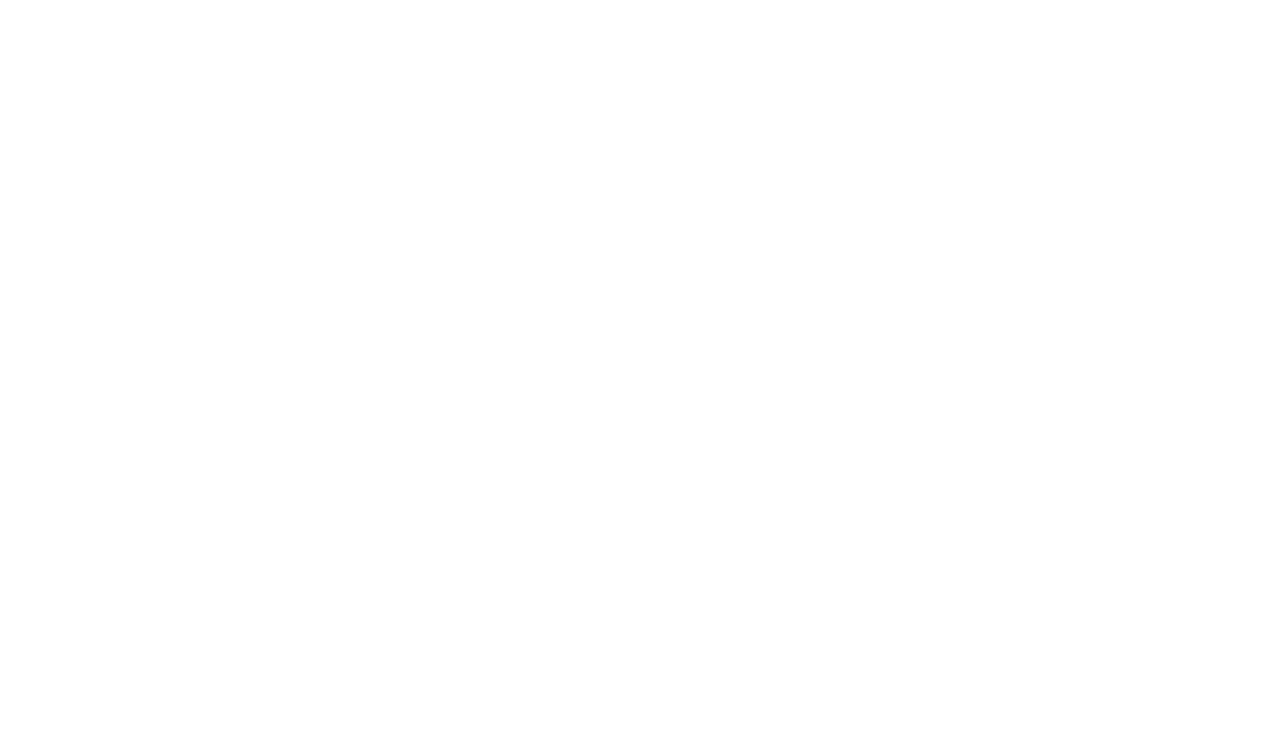
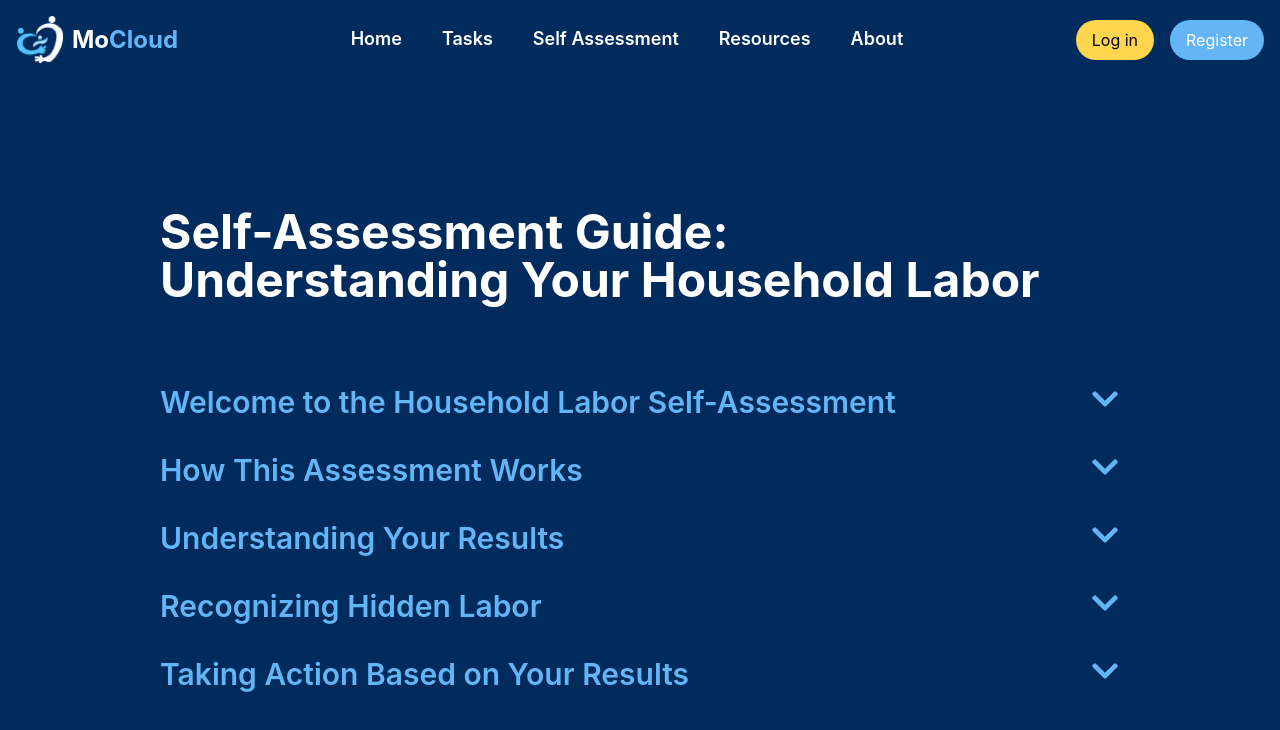
Before and after one commit to UW-INFO442-WI25/mo-cloud, a React (Vite) app: page /documentation in a window 1280 px wide. Before the commit this address had no page. Shown: the top 730 px of the page. Built offline with nearby package versions, Linux system fonts and the light colour scheme.

Commit message:
documentation version1

```diff
--- a/package.json
+++ b/package.json
@@ -13,6 +13,7 @@
     "lucide-react": "^0.475.0",
     "react": "^18.3.1",
     "react-dom": "^18.3.1",
+    "react-icons": "^5.5.0",
     "react-router-dom": "^7.2.0",
     "tailwindcss-animate": "^1.0.7"
   },
--- a/src/App.js
+++ b/src/App.js
@@ -18,6 +18,7 @@
 import SignUpPage from "./components/Auth/sign-up"
 import Home from "./components/Home/home"
 import Resource from "./components/Resource/Resource_page"
+import Documentation from "./components/Resource/Documentation"
 import UserProfilePage from "./components/Userprofile/UserProfile"
 import ChildcareParenting from "./components/Tasks/ChildcareParenting"
 import DeepCleaningOrganization from "./components/Tasks/DeepCleaningOrganization"
@@ -75,6 +76,7 @@
           <Route path="/sign-up" element={<SignUpPage />} />
           <Route path="/resource" element={<Resource />} />
           <Route path="/userprofile" element={<UserProfilePage />} />
+          <Route path="/documentation" element={<Documentation />} />
 
           {/* After Login Routes */}
           <Route path="/dashboard" element={<Dashboard />} />
--- /dev/null
+++ b/src/components/Resource/Documentation.js
@@ -0,0 +1,165 @@
+import React, { useState } from "react";
+import { FaChevronDown, FaChevronUp } from "react-icons/fa"; // 引入箭头图标
+import NavigationBar from "../Navigation/NavigationBar";
+
+const documentationData = {
+  title: "Self-Assessment Guide: Understanding Your Household Labor",
+  sections: [
+    {
+      title: "Welcome to the Household Labor Self-Assessment",
+      content: `Managing a household involves many tasks, some visible and others invisible. This self-assessment is designed to help you:
+      \n(1) Understand how much household labor you do
+      \n(2) Recognize any imbalances in labor distribution
+      \n(3) Identify hidden labor you may be doing without recognition
+      \n(4) Find ways to optimize and share responsibilities fairly`
+    },
+    {
+      title: "How This Assessment Works",
+      content: `This self-assessment consists of 10 multiple-choice questions covering:
+      \n(1) Task completion efficiency
+      \n(2) Time spent on household duties
+      \n(3) Physical and emotional burden
+      \n(4) Multitasking and prioritization
+      \n(5) Recognition and fairness of labor distribution`,
+      response_scale: {
+        "1": "Well-balanced workload, minimal burden",
+        "2": "Some challenges, but manageable",
+        "3": "Frequent difficulties, possible imbalance",
+        "4": "High stress, strong signs of labor inequity"
+      },
+      analysis: "After answering all questions, your total score will be analyzed to provide insights into your household labor situation."
+    },
+    {
+      title: "Understanding Your Results",
+      interpretation: [
+        {
+          score_range: "10-15",
+          description: "Well-Balanced Household Workload. You manage household tasks efficiently, and labor is fairly distributed. You likely receive support and recognition for your contributions."
+        },
+        {
+          score_range: "16-25",
+          description: "Somewhat Uneven Labor Distribution. You may be experiencing some inefficiencies or occasional burdens, but overall, your workload is manageable. Consider minor adjustments for improvement."
+        },
+        {
+          score_range: "26-35",
+          description: "High Risk of Overburdening. Your score suggests you are handling a disproportionate amount of household work. You may often feel exhausted or unrecognized. It may be time to redistribute tasks."
+        },
+        {
+          score_range: "36-40",
+          description: "Significant Household Labor Imbalance. Your score indicates a major imbalance in household labor, leading to stress and potential burnout. Immediate steps are recommended, such as open discussions about fair task division and seeking support where needed."
+        }
+      ]
+    },
+    {
+      title: "Recognizing Hidden Labor",
+      content: `Beyond physical household tasks, you may also be handling invisible labor, such as:
+      \n(1) Emotional Labor – Managing relationships, planning family events, organizing childcare
+      \n(2) Redoing Work – Having to repeat tasks due to lack of help or inefficiency
+      \n(3) Unrecognized Effort – Doing a large share of the work but receiving little acknowledgment`,
+      insights: "Your assessment results will highlight these areas and offer suggestions for reducing hidden labor and increasing fair recognition of your contributions."
+    },
+    {
+      title: "Taking Action Based on Your Results",
+      content: `After completing this assessment, you will receive:
+      \n(1) A breakdown of your household workload and its fairness
+      \n(2) A comparison of your workload against a reasonable baseline
+      \n(3) Insights into any hidden or emotional labor you may be handling
+      \n(4) Personalized recommendations for improving balance and reducing stress`,
+      recommendations: [
+        "Talking to family members about more equitable task-sharing",
+        "Using tracking tools to visualize and distribute workload fairly",
+        "Setting boundaries on tasks to prevent burnout",
+        "Delegating or automating certain tasks where possible"
+      ],
+      conclusion: "By completing this assessment, you will be taking an important step in making invisible labor visible. Recognizing your contributions and ensuring a fair division of labor is essential to promoting well-being and strengthening relationships. Use the results of your assessment to start meaningful conversations and create a more balanced home environment."
+    }
+  ]
+};
+
+const Documentation = () => {
+  const [openSections, setOpenSections] = useState({}); // 存储展开/折叠状态
+
+  // 切换某个 section 的展开/折叠
+  const toggleSection = (index) => {
+    setOpenSections((prev) => ({
+      ...prev,
+      [index]: !prev[index] // 切换 true/false
+    }));
+  };
+
+  return (
+    <div className="min-h-screen bg-[#002B5C] text-white">
+      <NavigationBar />
+
+      <div className="w-full max-w-5xl mx-auto p-8 mt-24">
+        {/* 大标题，拆分成两行 */}
+        <h1 className="text-3xl md:text-5xl font-bold mb-20 leading-tight">
+          Self-Assessment Guide: <br /> Understanding Your Household Labor
+        </h1>
+
+        {documentationData.sections.map((section, index) => (
+          <div key={index} className="mb-8">
+            {/* 标题部分，带箭头按钮 */}
+            <button
+              className="text-2xl md:text-3xl font-semibold mb-2 text-[#64B5F6] flex justify-between w-full text-left"
+              onClick={() => toggleSection(index)}
+            >
+              {section.title}
+              {openSections[index] ? <FaChevronUp /> : <FaChevronDown />}
+            </button>
+
+            {/* 可折叠的内容区域 */}
+            {openSections[index] && (
+              <div className="text-lg text-gray-300 leading-relaxed whitespace-pre-line mt-2 p-4 bg-[#1E3A5F] rounded-lg">
+                {section.content}
+
+                {/* 如果有 response scale */}
+                {section.response_scale && (
+                  <div className="mt-4 p-8 bg-[#0E2A45] rounded-lg">
+                    <h3 className="text-xl font-semibold mb-2 text-[#64B5F6]">Response Scale:</h3>
+                    <ul className="list-disc ml-6">
+                      {Object.entries(section.response_scale).map(([key, value]) => (
+                        <li key={key} className="text-gray-300">{key}: {value}</li>
+                      ))}
+                    </ul>
+                  </div>
+                )}
+
+                {/* 如果有 interpretation */}
+                {section.interpretation && (
+                  <div className="mt-4 p-8 bg-[#0E2A45] rounded-lg">
+                    <h3 className="text-xl font-semibold mb-2 text-[#64B5F6]">Score Interpretation:</h3>
+                    <ul className="list-disc ml-6">
+                      {section.interpretation.map((item, idx) => (
+                        <li key={idx} className="text-gray-300">
+                          <strong>{item.score_range}:</strong> {item.description}
+                        </li>
+                      ))}
+                    </ul>
+                  </div>
+                )}
+
+                {/* 如果有 recommendations */}
+                {section.recommendations && (
+                  <div className="mt-4 p-8 bg-[#0E2A45] rounded-lg">
+                    <h3 className="text-xl font-semibold mb-2 text-[#64B5F6]">Recommendations:</h3>
+                    <ul className="list-disc ml-6">
+                      {section.recommendations.map((rec, idx) => (
+                        <li key={idx} className="text-gray-300">{rec}</li>
+                      ))}
+                    </ul>
+                  </div>
+                )}
+
+                {/* Conclusion */}
+                {section.conclusion && <p className="text-lg text-gray-300 mt-4">{section.conclusion}</p>}
+              </div>
+            )}
+          </div>
+        ))}
+      </div>
+    </div>
+  );
+};
+
+export default Documentation;
--- a/src/components/Resource/Resource_page.js
+++ b/src/components/Resource/Resource_page.js
@@ -1,6 +1,7 @@
 "use client";
 
 import React, { useState } from "react";
+import { useNavigate } from "react-router-dom";
 import resource1 from "../../assets/resource_1.png";
 import resource2 from "../../assets/resource_2.png";
 import resource3 from "../../assets/resource_3.png";
@@ -8,6 +9,8 @@
 import resource5 from "../../assets/resource_5.png";
 import book from "../../assets/book.png";
 import NavigationBar from "../Navigation/NavigationBar";
+
+const documentationLink = "/documentation";
 
 const heroLink = "https://news.harvard.edu/gazette/story/2023/03/counting-invisible-work-in-household-division-of-labor/";
 
@@ -110,6 +113,8 @@
 
 const Resource = () => {
   const [hoveredIndex, setHoveredIndex] = useState(null);
+  const navigate = useNavigate();
+
   return (
     <div className="min-h-screen bg-[#002B5C] text-white">
       <NavigationBar />
@@ -125,6 +130,17 @@
             <h1 className="text-white text-center text-3xl md:text-5xl font-bold max-w-3xl">
               Dad’s clueless, Mom’s fried. Talking about Invisible work, maybe there’s a better way.
             </h1>
+          </div>
+        </div>
+        {/* Documentation Section */}
+        <div className="mt-24">
+          <h2 className="text-2xl md:text-4xl font-bold mb-6 text-center">Documentation</h2>
+          <div
+            className="bg-white shadow-sm rounded-xl overflow-hidden text-black transition-transform duration-300 hover:scale-105 cursor-pointer p-6 text-center"
+            onClick={() => navigate(documentationLink)} // 点击后跳转
+          >
+            <h3 className="text-lg font-semibold">Self-Assessment Guide: Understanding Your Household Labor</h3>
+            <p className="text-gray-600 mt-2">Click here to view the full documentation and learn more about our self-assessment process.</p>
           </div>
         </div>
 
```
Also changed, not shown: 1 other file (tests, documents, lock files or other folders).
